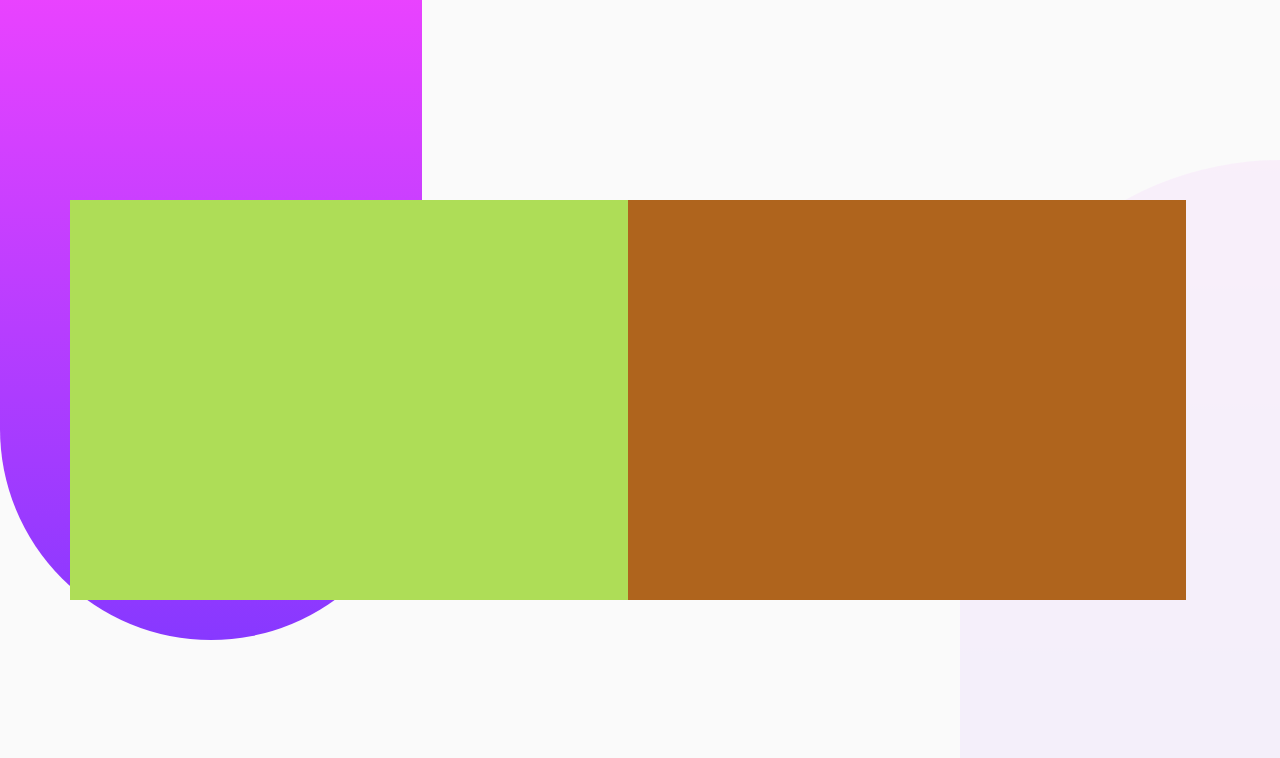
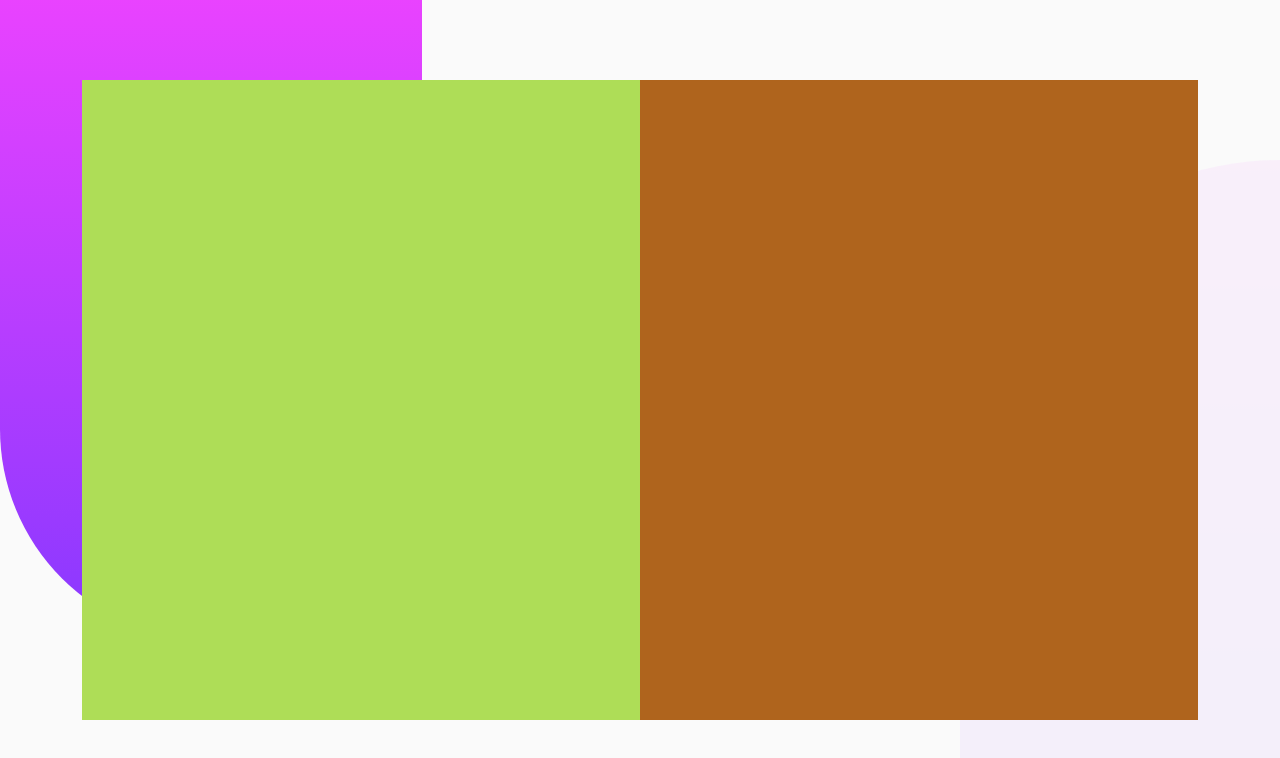
Before and after one commit to T-Induwara/chat-app-ui, a React (Create React App) app: page / in a window 1280 px wide. Shown: the top 758 px of the page. Built offline with nearby package versions, Linux system fonts and the light colour scheme.

Commit message:
Minor changes

```diff
--- a/src/App.css
+++ b/src/App.css
@@ -85,6 +85,7 @@
     display:flex;
     flex-direction: row;
     align-items: center;
+    justify-content: center;
 }
 
 @media only screen and (min-width:768px){
@@ -101,6 +102,12 @@
         display:flex;
         flex-direction: row;
         align-items: center;
+    }
+    .app-border{
+        height:80vh;
+    }
+    .text-wrapper{
+        height:80vh;
     }
 }
 
```
